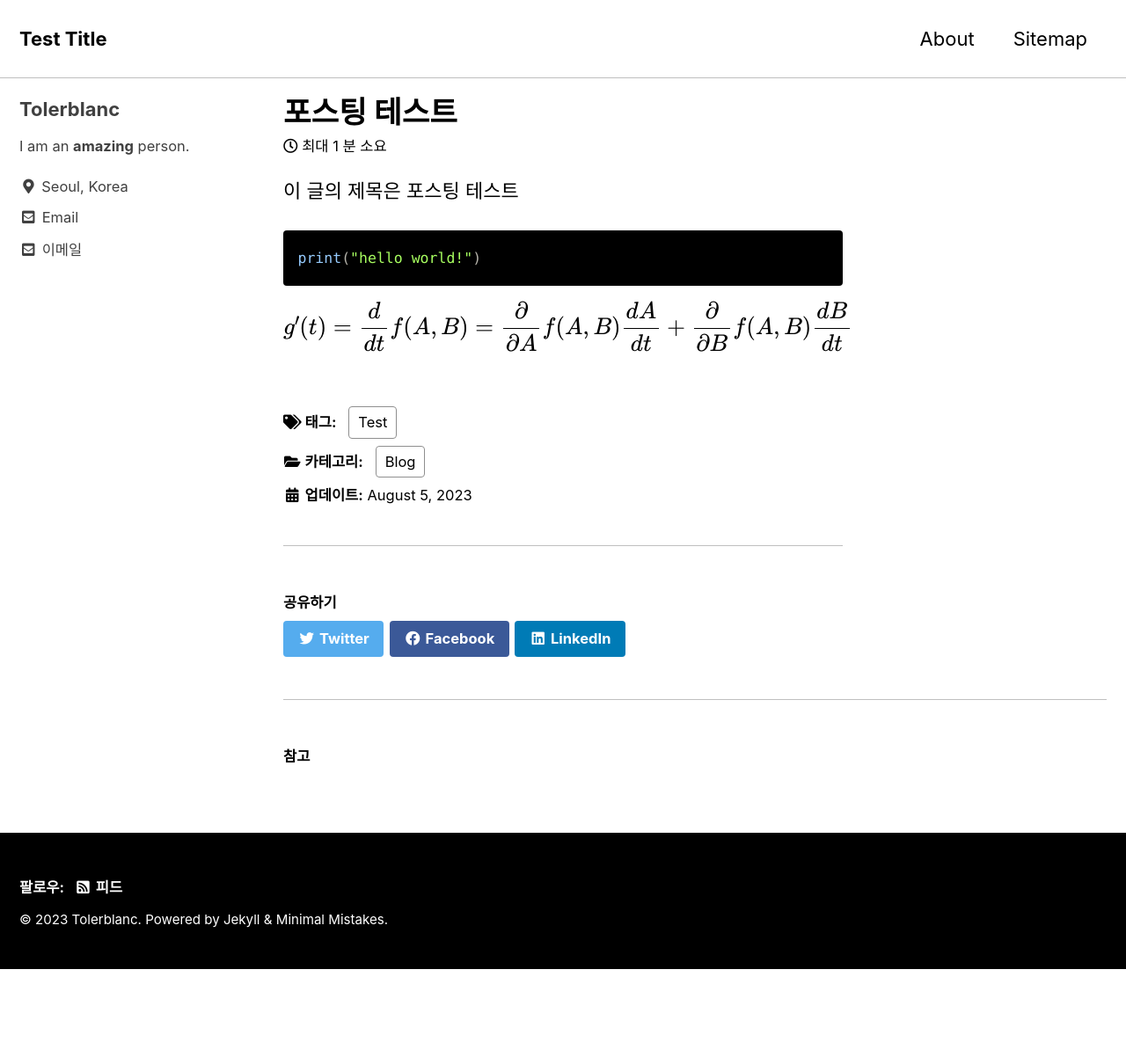
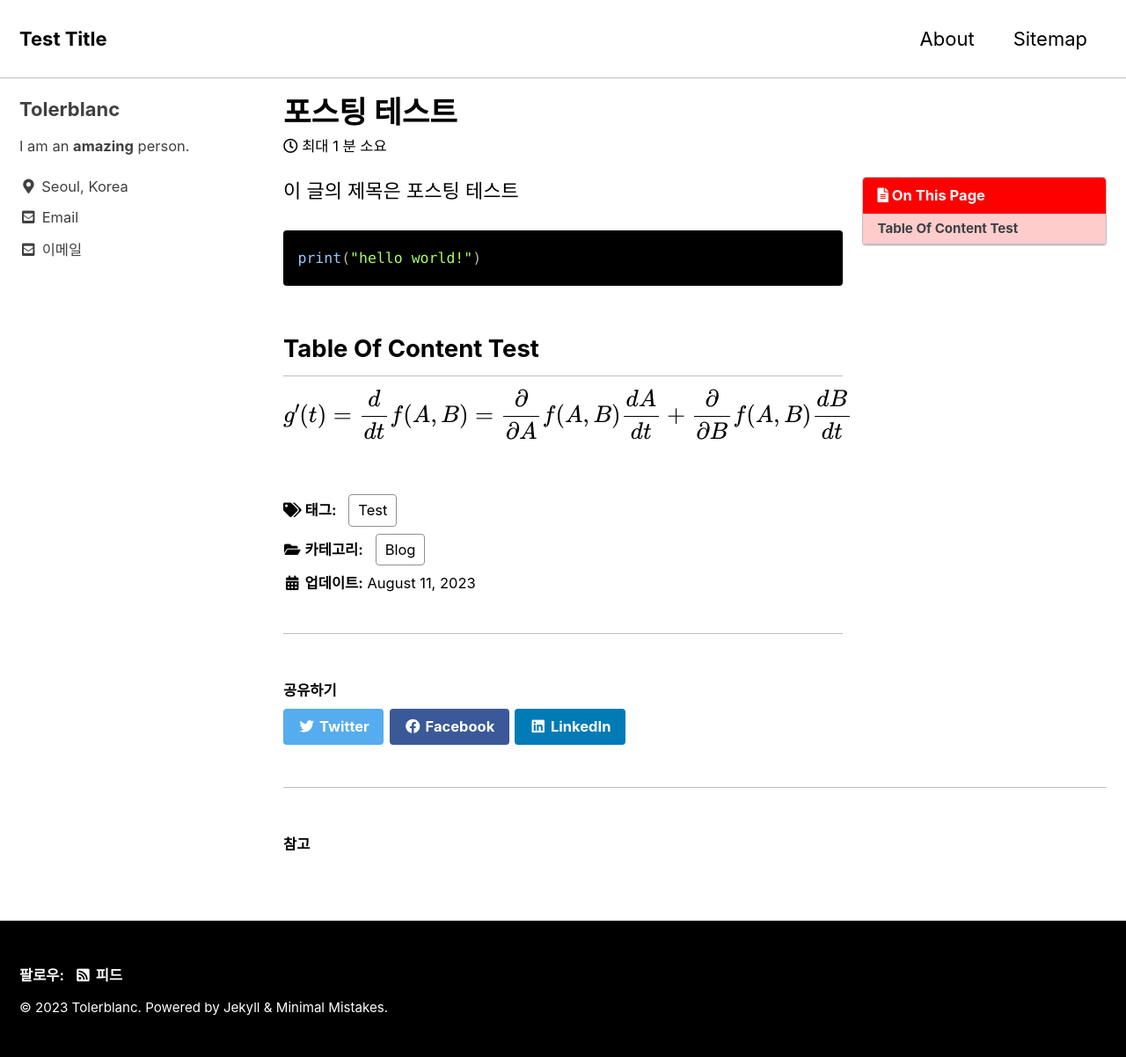
Before and after one commit to Tolerblanc/Tolerblanc.github.io, a Jekyll site: the page built from _posts/2023-08-05-test-post.md, in a window 1280 px wide. Shown: the whole page at 88% size. Built offline with Jekyll 4.4.1, drawn with Linux system fonts in a browser that asks for light colours; cached includes are drawn as plain includes; before the commit the page ends 1102 px from its top, so only the background shows below that.

Commit message:
toc test

````diff
--- a/_posts/2023-08-05-test-post.md
+++ b/_posts/2023-08-05-test-post.md
@@ -1,11 +1,16 @@
 ---
 title:  "포스팅 테스트"
 excerpt: "YFM이랑 글내용, 수식 및 코드블럭 테스트"
+
 categories:
   - Blog
 tags:
   - Test
-last_modified_at: 2023-08-05T00:05:00-05:00
+
+date : 2023-08-05
+last_modified_at: 2023-08-11
+
+toc: true
 ---
 
 이 글의 제목은 {{ page.title }}
@@ -14,4 +19,6 @@ last_modified_at: 2023-08-05T00:05:00-05:00
 print("hello world!")
 ```
 
+## Table Of Content Test
+
 \\( g^\prime(t) = \displaystyle\frac{d}{dt}f(A,B) = \frac{\partial}{\partial A}f(A,B)\frac{dA}{dt} + \frac{\partial}{\partial B}f(A,B)\frac{dB}{dt} \\)
````
